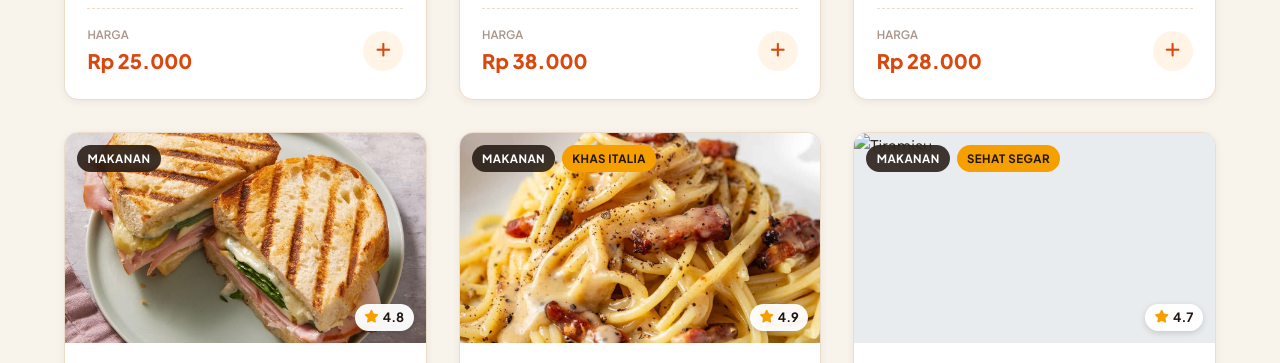
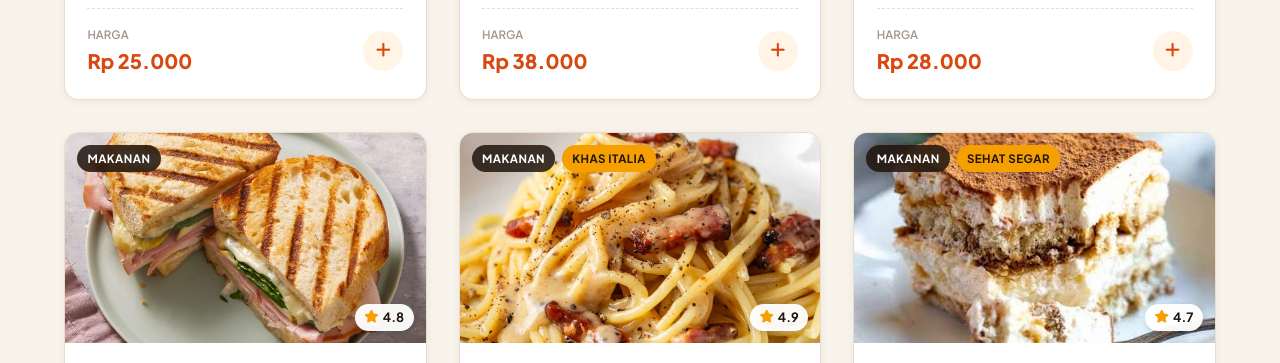
Before and after one commit to berrizkyperwiro-afk/menu-kuliner, a plain HTML site: page index.html in a window 1280 px wide. Shown: the part 2500-2863 px from the top of the page. Drawn offline with Linux system fonts and the light colour scheme.

Commit message:
Update index.html

```diff
--- a/index.html
+++ b/index.html
@@ -401,7 +401,7 @@
         <!-- Produk 6: Gado-Gado Siram Spesial -->
         <article class="menu-card" data-category="makanan" id="product-6">
           <div class="card-media">
-            <img src="images/tiramisu.jpg" alt="Tiramisu" loading="lazy">
+            <img src="images/tiramisu.jpeg" alt="Tiramisu" loading="lazy">
             <div class="card-badge-top">
               <span class="badge-tag badge-category">Makanan</span>
               <span class="badge-tag badge-special">Sehat Segar</span>
```
